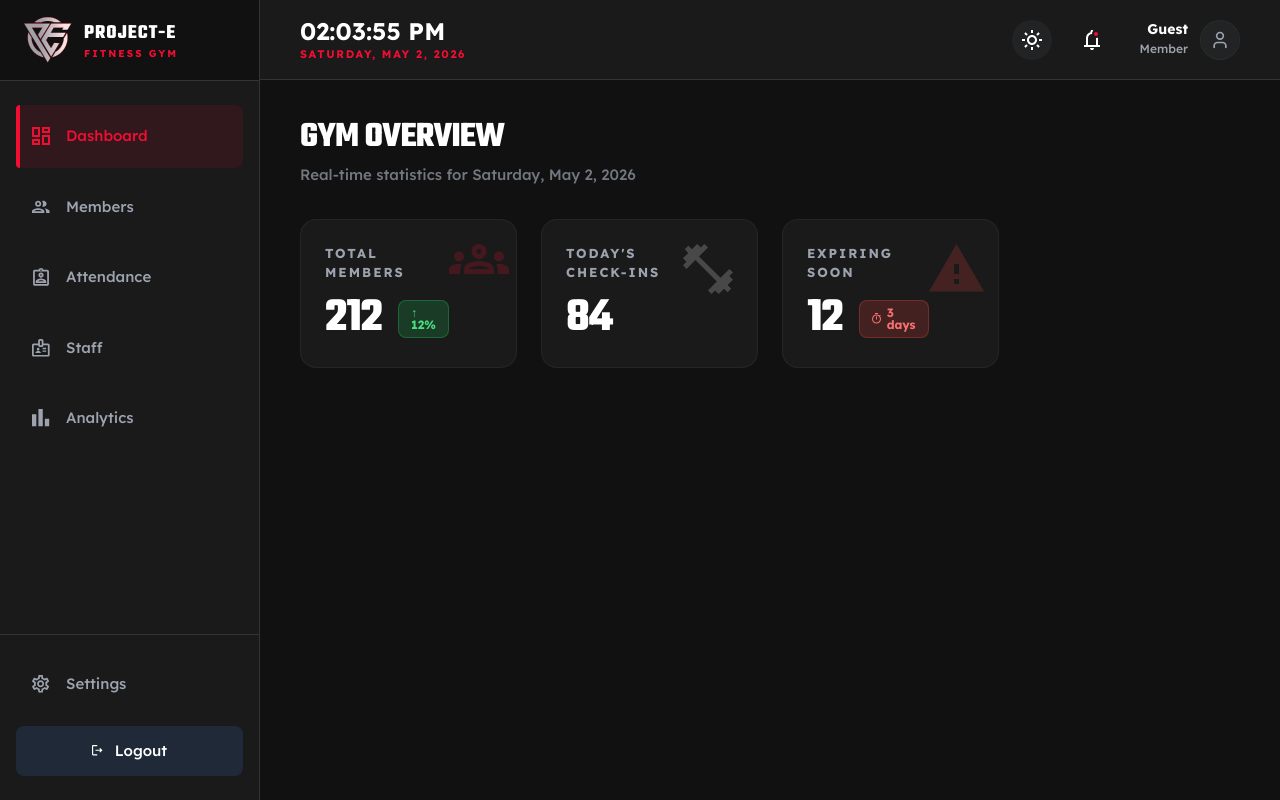
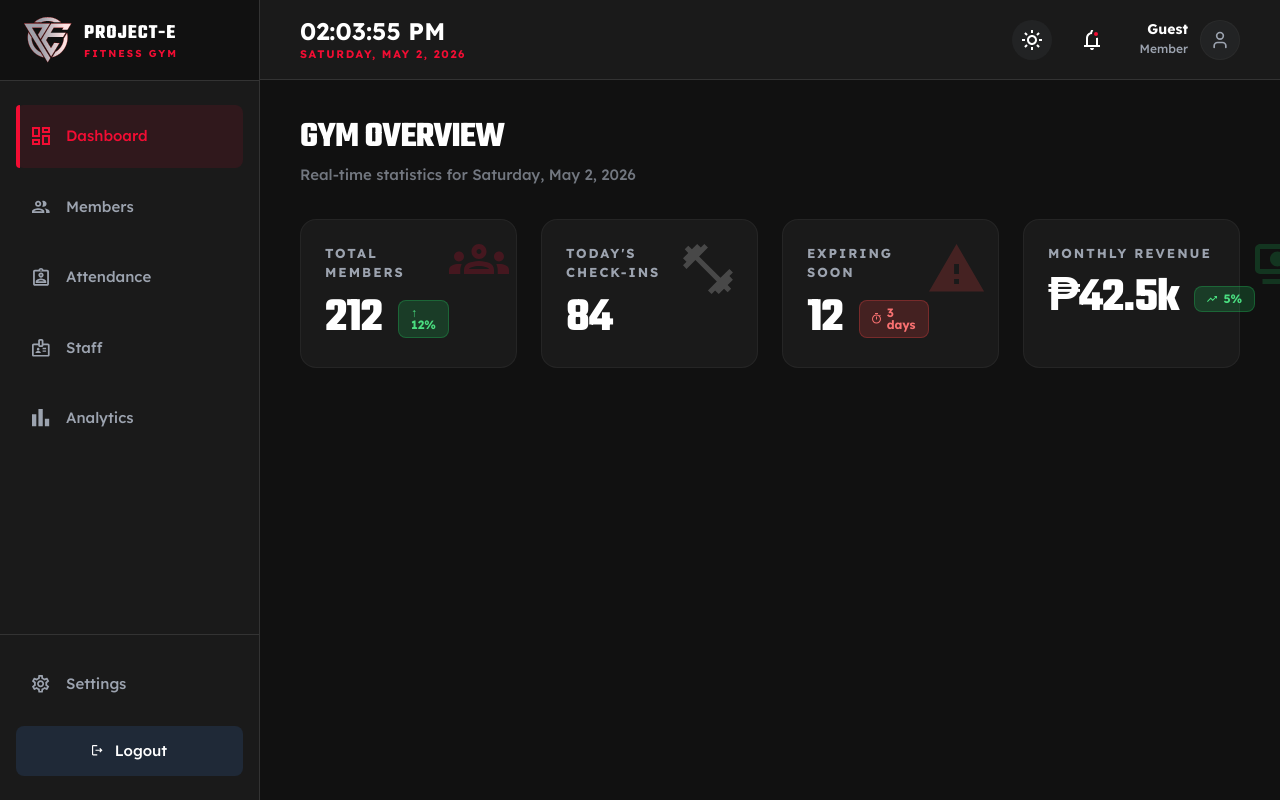
Before and after one commit to Fabshkiee/Project-E-Web-Management-System, a Next.js app: page /dashboard in a window 1280 px wide. Built offline with nearby package versions, Linux system fonts and the light colour scheme; no server answers.

Commit message:
feat: add monthy revenue card (hardcoded)

```diff
--- a/app/dashboard/page.tsx
+++ b/app/dashboard/page.tsx
@@ -2,8 +2,10 @@ import PageTitle from "@/components/dashboard/page-title";
 import StatsCard from "@/components/dashboard/overview-card";
 import {
   DumbellIcon,
+  MoneyIcon,
   PeopleIcon,
   RedWarningIcon,
+  RevenueIcon,
   TimerIcon,
 } from "@/components/ui/Icons";
 
@@ -45,6 +47,16 @@ export default function Dashboard() {
             icon: <TimerIcon className="w-3.5 h-3.5" />,
           }}
         />
+        <StatsCard
+          label="Monthly Revenue"
+          value="₱42.5k"
+          icon={<MoneyIcon className="w-12 h-10" />}
+          trend={{
+            label: "5%",
+            type: "up",
+            icon: <RevenueIcon className="w-3.5 h-3.5" />,
+          }}
+        />
       </div>
     </div>
   );
```
